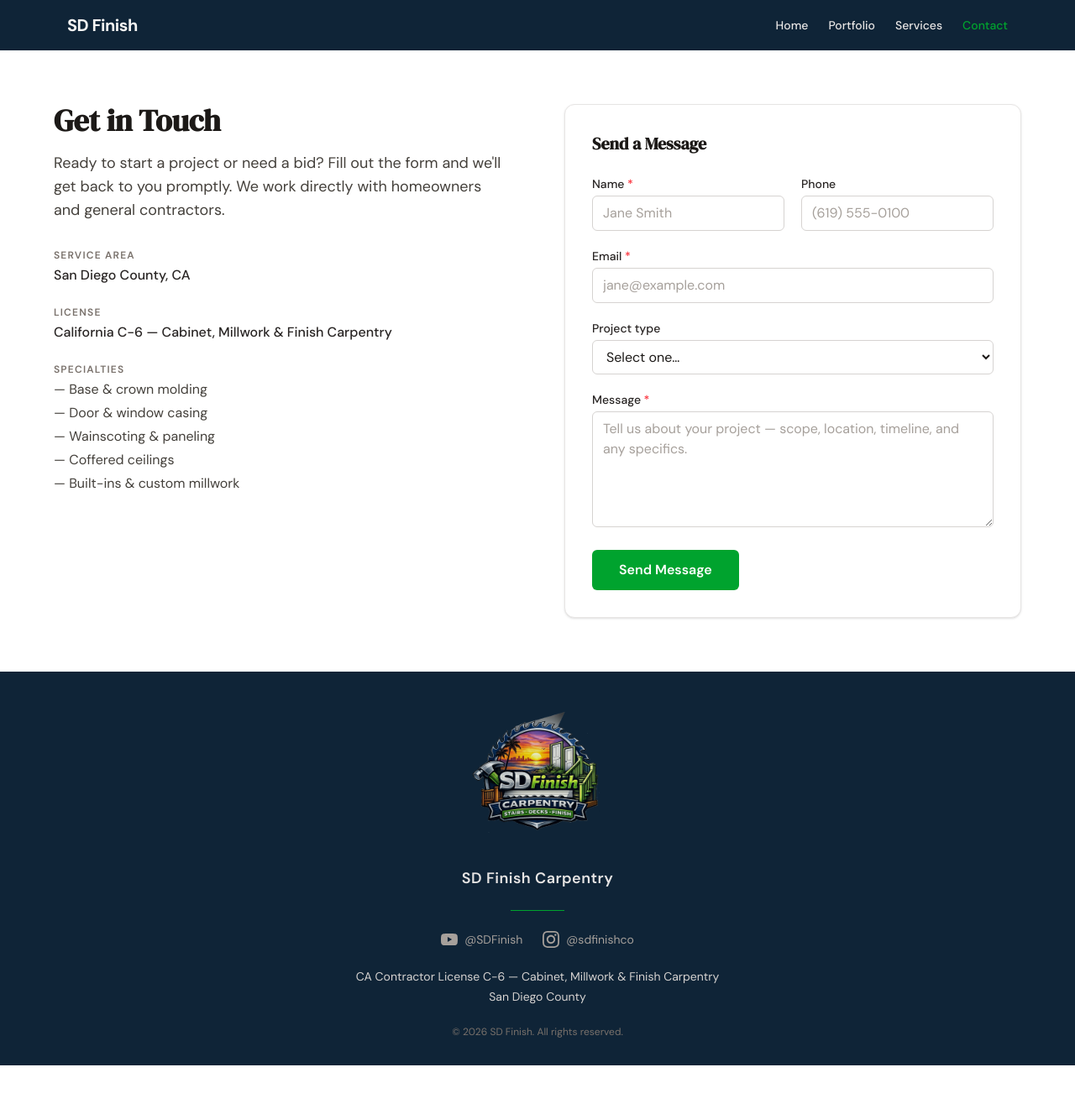
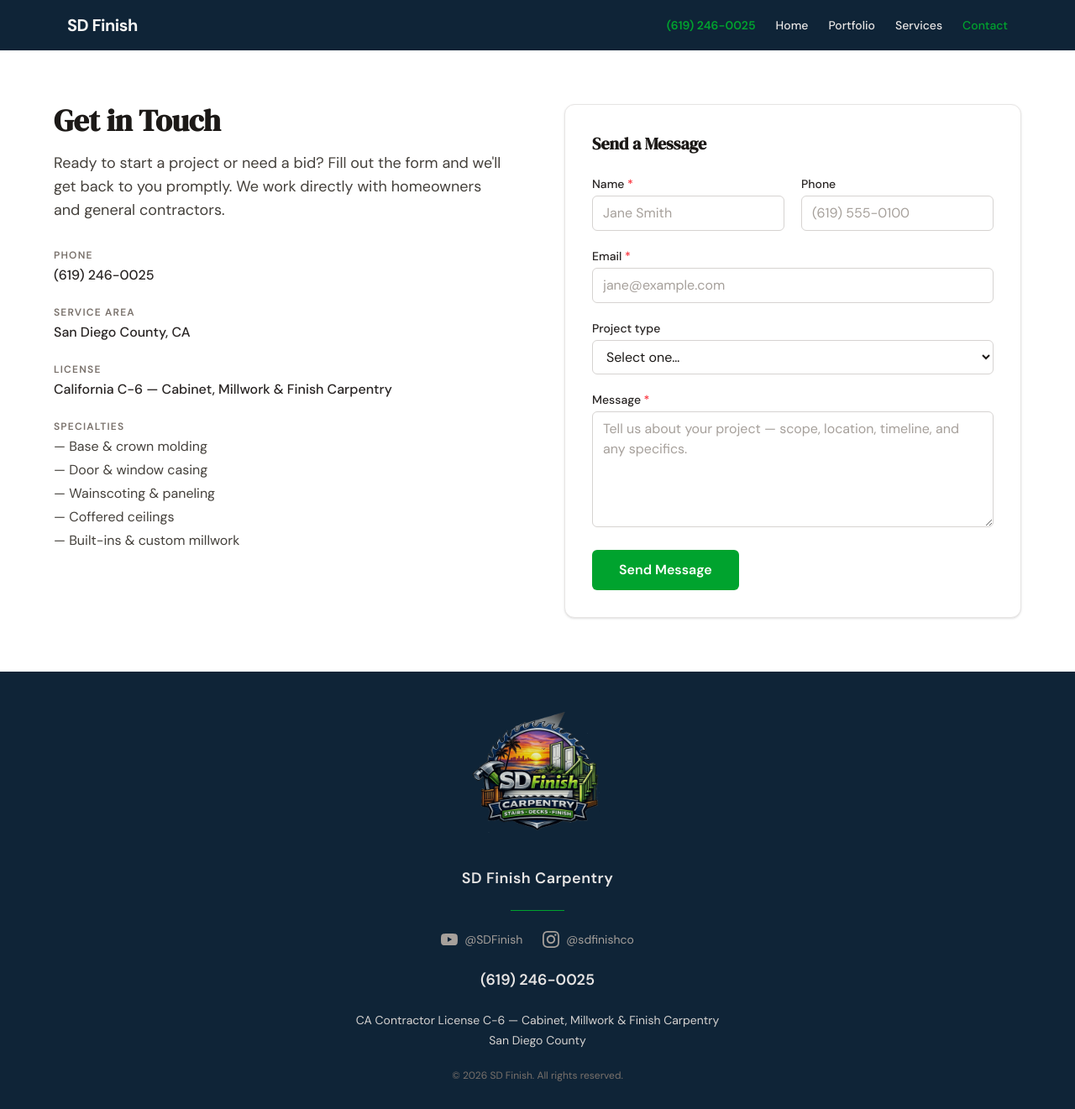
Before and after one commit to attecodes/atte-builds, a Next.js app: page /contact in a window 1280 px wide. Shown: the whole page at 84% size. Before the commit the page ends 1269 px from the top, so only its background shows below. Built offline with nearby package versions, Linux system fonts and the light colour scheme; no server answers.

Commit message:
add contact details

```diff
--- a/app/contact/page.tsx
+++ b/app/contact/page.tsx
@@ -23,6 +23,16 @@
           </p>
 
           <dl className="space-y-6 text-stone-800">
+            <div>
+              <dt className="text-xs font-semibold tracking-widest uppercase text-stone-500 mb-1">
+                Phone
+              </dt>
+              <dd className="font-medium">
+                <a href="tel:+16192460025" className="hover:text-brand-green transition-colors">
+                  (619) 246-0025
+                </a>
+              </dd>
+            </div>
             <div>
               <dt className="text-xs font-semibold tracking-widest uppercase text-stone-500 mb-1">
                 Service Area
--- a/app/layout.tsx
+++ b/app/layout.tsx
@@ -32,6 +32,7 @@
   '@type': 'HomeAndConstructionBusiness',
   name: 'SD Finish',
   url: SITE_URL,
+  telephone: '+1-619-246-0025',
   description:
     'C-6 licensed trim and millwork contractor serving San Diego County. Crown molding, base molding, wainscoting, coffered ceilings, custom built-ins, stairs, custom gates, and exterior siding.',
   areaServed: {
--- a/components/Footer.tsx
+++ b/components/Footer.tsx
@@ -49,6 +49,14 @@
           </a>
         </div>
 
+        {/* Phone */}
+        <a
+          href="tel:+16192460025"
+          className="text-stone-200 font-semibold text-lg hover:text-brand-green transition-colors"
+        >
+          (619) 246-0025
+        </a>
+
         {/* License + copyright */}
         <div className="text-center text-sm space-y-1">
           <p>CA Contractor License C-6 &mdash; Cabinet, Millwork &amp; Finish Carpentry</p>
--- a/components/Nav.tsx
+++ b/components/Nav.tsx
@@ -19,6 +19,13 @@
         <Link href="/" className="text-xl font-bold tracking-tight hover:text-brand-green transition-colors">
           SD Finish
         </Link>
+        <div className="flex items-center gap-6">
+          <a
+            href="tel:+16192460025"
+            className="hidden sm:block text-sm font-semibold text-brand-green hover:text-white transition-colors"
+          >
+            (619) 246-0025
+          </a>
           <nav>
             <ul className="flex gap-6 text-sm font-medium">
               {links.map(({ href, label }) => (
@@ -36,6 +43,7 @@
             </ul>
           </nav>
         </div>
+      </div>
     </header>
   )
 }
```
Lines whose indentation alone changed are shown as unchanged.
